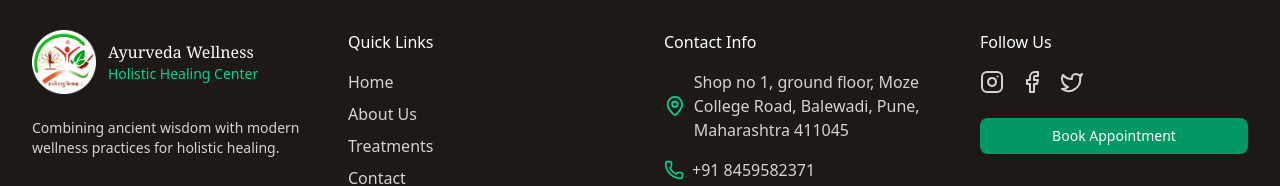
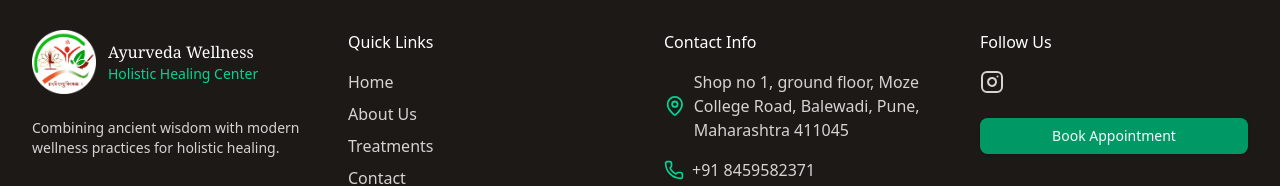
Before and after one commit to Animish2002/AnitaAyurveda, a React (Vite) app: page / in a window 1280 px wide. Shown: the part 4103-4289 px from the top of the page. Built offline with nearby package versions, Linux system fonts and the light colour scheme.

Commit message:
new changes

```diff
--- a/src/LandingPage/Footer.jsx
+++ b/src/LandingPage/Footer.jsx
@@ -7,8 +7,8 @@
   MapPin,
   ChevronRight,
   Instagram,
-  Facebook,
-  Twitter,
+  // Facebook,
+  // Twitter,
 } from "lucide-react";
 import { Button } from "../components/ui/button";
 import { Card, CardContent } from "../components/ui/card";
@@ -106,12 +106,12 @@
               >
                 <Instagram className="h-6 w-6" />
               </a>
-              <a href="#" className="hover:text-emerald-400 transition-colors">
+              {/* <a href="#" className="hover:text-emerald-400 transition-colors">
                 <Facebook className="h-6 w-6" />
               </a>
               <a href="#" className="hover:text-emerald-400 transition-colors">
                 <Twitter className="h-6 w-6" />
-              </a>
+              </a> */}
             </div>
             <div className="mt-6">
               <Button className="bg-emerald-600 hover:bg-emerald-700 w-full">
```
